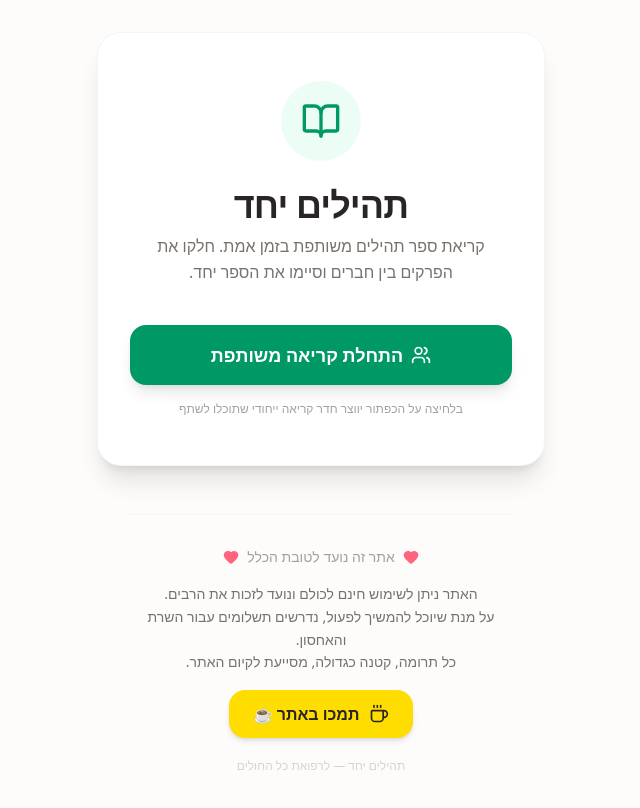
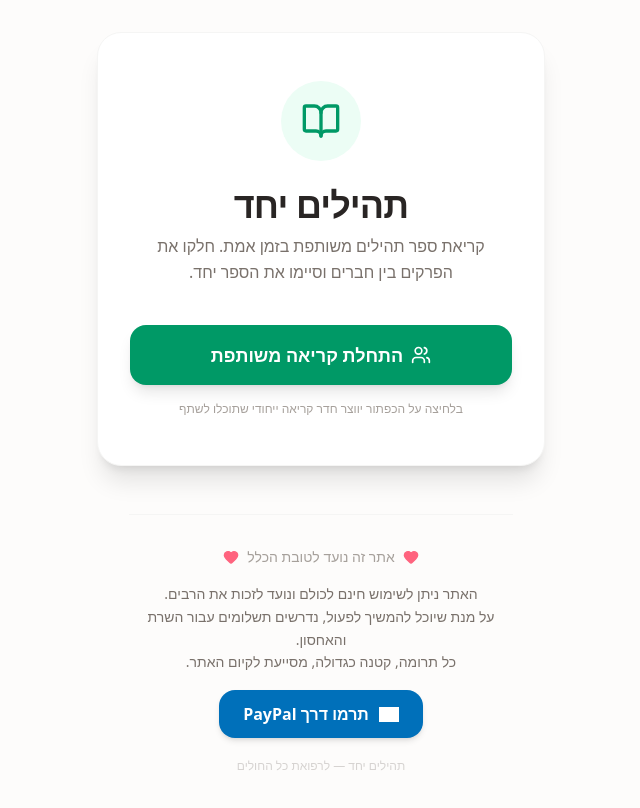
Before and after one commit to yakir1114/Tehilim-App, a React (Vite) app: page / in a window 1280 px wide. Shown: the top 808 px of the page, without its empty margins (319-959 px from the left). Built offline with nearby package versions, Linux system fonts and the light colour scheme; grey boxes are pictures that could not be loaded.

Commit message:
feat: switch donation button to PayPal

```diff
--- a/src/components/DonationFooter.tsx
+++ b/src/components/DonationFooter.tsx
@@ -1,8 +1,10 @@
-import { Coffee, Heart } from "lucide-react";
+import { Heart } from "lucide-react";
 
-const BMC_USERNAME = "YOUR_USERNAME"; // ← החלף בשם המשתמש שלך ב-Buy Me a Coffee
+const PAYPAL_EMAIL = "yakir1114@gmail.com";
 
 export default function DonationFooter() {
+  const paypalUrl = `https://www.paypal.com/donate/?business=${encodeURIComponent(PAYPAL_EMAIL)}&currency_code=ILS`;
+
   return (
     <footer className="mt-12 border-t border-stone-100 pt-8 pb-6 text-center space-y-4">
       <div className="flex items-center justify-center gap-2 text-stone-400">
@@ -20,13 +22,17 @@ export default function DonationFooter() {
       </p>
 
       <a
-        href={`https://www.buymeacoffee.com/${BMC_USERNAME}`}
+        href={paypalUrl}
         target="_blank"
         rel="noopener noreferrer"
-        className="inline-flex items-center gap-2.5 px-6 py-3 bg-[#FFDD00] hover:bg-[#FFD000] text-stone-800 font-bold rounded-2xl shadow-md hover:shadow-lg transition-all duration-200 hover:scale-105 active:scale-95"
+        className="inline-flex items-center gap-2.5 px-6 py-3 bg-[#0070BA] hover:bg-[#005ea6] text-white font-bold rounded-2xl shadow-md hover:shadow-lg transition-all duration-200 hover:scale-105 active:scale-95"
       >
-        <Coffee className="w-5 h-5" />
-        תמכו באתר ☕
+        <img
+          src="https://www.paypalobjects.com/webstatic/icon/pp258.png"
+          alt="PayPal"
+          className="w-5 h-5 object-contain brightness-200"
+        />
+        תרמו דרך PayPal
       </a>
 
       <p className="text-xs text-stone-300 pt-1">תהילים יחד — לרפואת כל החולים</p>
```
